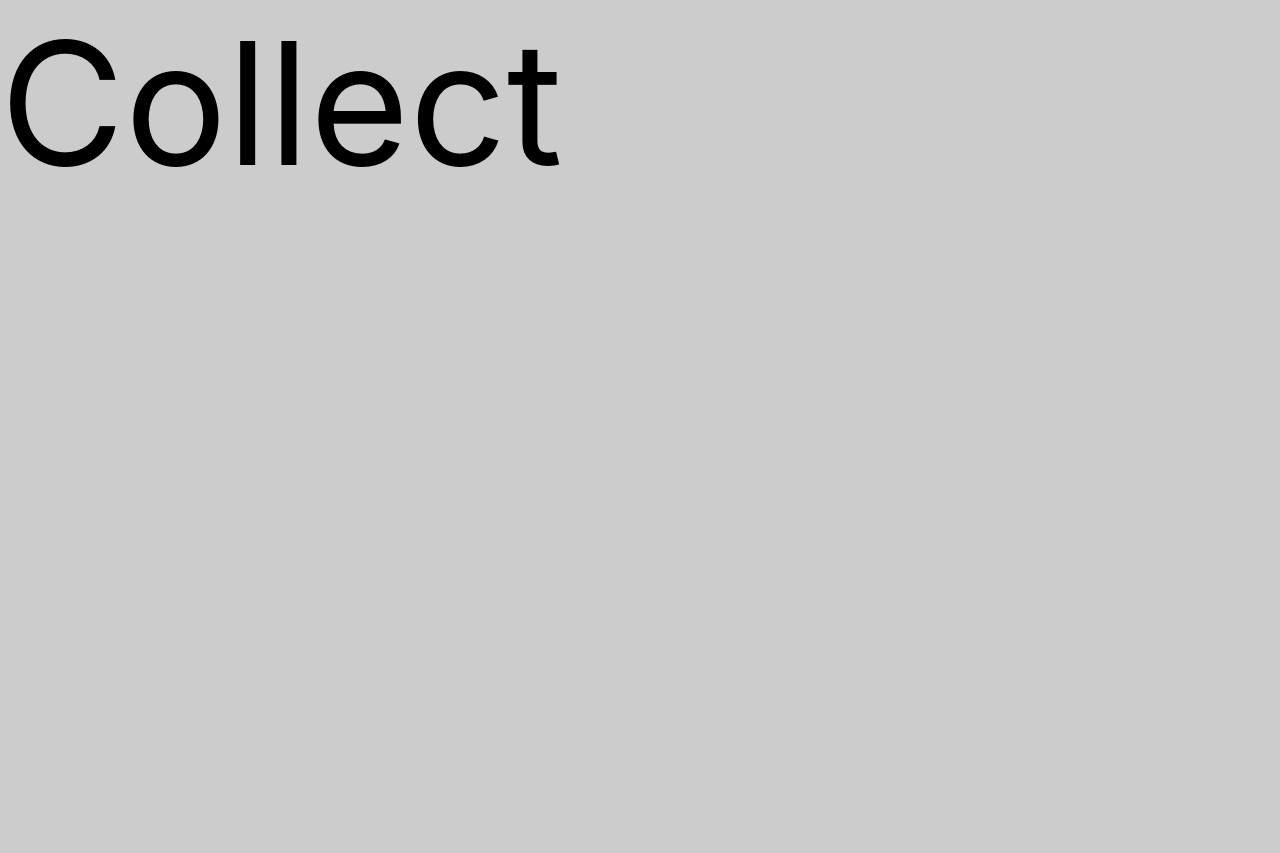
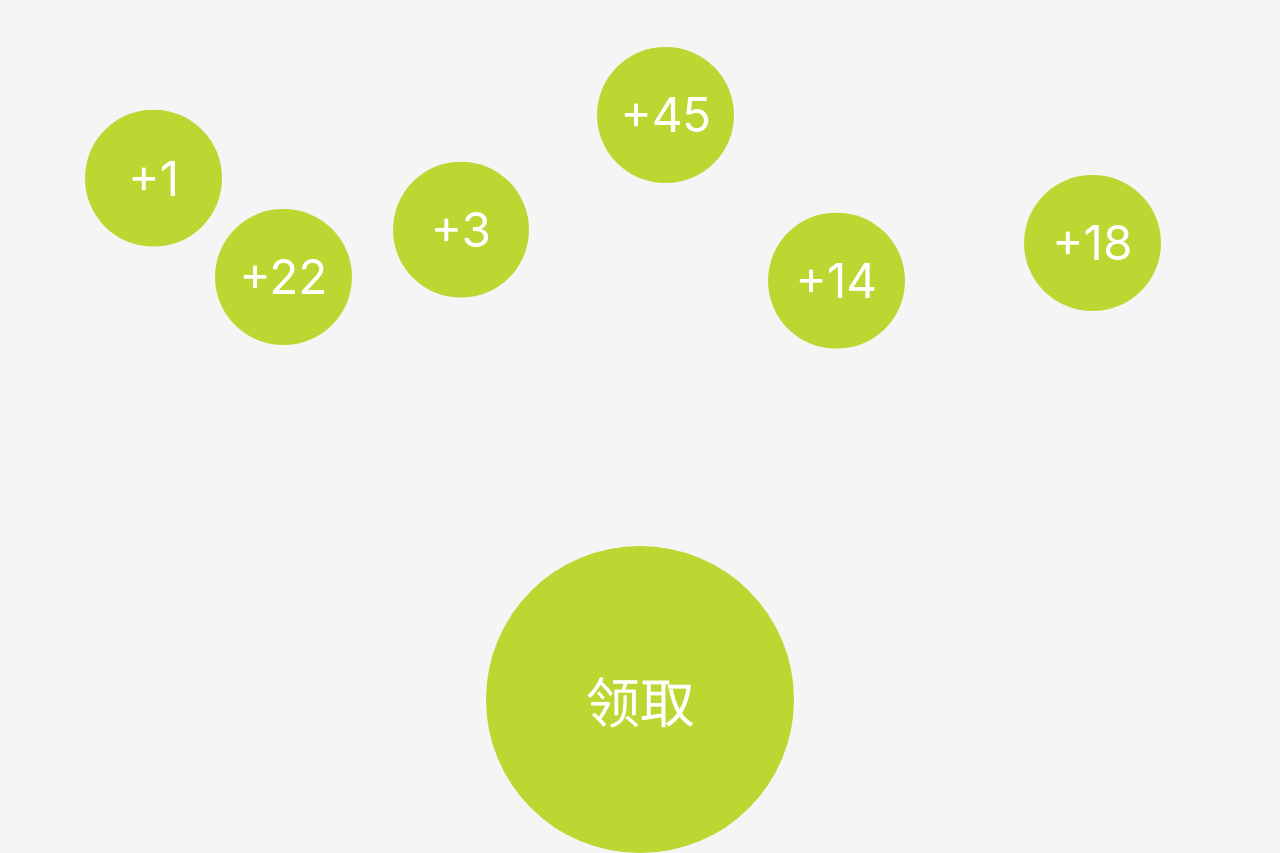
Before and after one commit to majiang666/collect-points, a React app: page / in a window 1280 px wide. Built offline with nearby package versions, Linux system fonts and the light colour scheme; some packages are replaced by stand-ins of ours.

Commit message:
feat: 补充主逻辑

```diff
--- a/package.json
+++ b/package.json
@@ -2,6 +2,7 @@
   "name": "collect-points",
   "version": "0.1.0",
   "private": true,
+  "homepage": "./",
   "dependencies": {
     "@babel/core": "^7.16.0",
     "@pmmmwh/react-refresh-webpack-plugin": "^0.5.3",
@@ -53,7 +54,8 @@
     "webpack": "^5.64.4",
     "webpack-dev-server": "^4.6.0",
     "webpack-manifest-plugin": "^4.0.2",
-    "workbox-webpack-plugin": "^6.4.1"
+    "workbox-webpack-plugin": "^6.4.1",
+    "classnames": "^2.3.2"
   },
   "scripts": {
     "start": "node scripts/start.js",
--- a/public/index.html
+++ b/public/index.html
@@ -24,7 +24,7 @@
       work correctly both with client-side routing and a non-root public URL.
       Learn how to configure a non-root public URL by running `npm run build`.
     -->
-    <title>React App</title>
+    <title>智能收取组件</title>
   </head>
   <body>
     <noscript>You need to enable JavaScript to run this app.</noscript>
--- a/src/common/constants.js
+++ b/src/common/constants.js
@@ -1,3 +1,4 @@
+/** 默认6个坑位 */
 export const position = [
   {
     top: 50,
@@ -16,16 +17,17 @@ export const position = [
     left: 350,
   },
   {
-    top: 150,
+    top: 110,
     left: 450,
   },
   {
     top: 100,
-    left: 500,
+    left: 600,
   },
 ];
 
-export const bill = [
+/** 现有积分球，默认只展示6个 */
+export const ball = [
   {
     number: "1",
   },
--- a/src/common/utils.js
+++ b/src/common/utils.js
@@ -25,7 +25,7 @@ export const getArrayRandom = (arr = [], num = 0) => {
   return res;
 };
 
-export const throttle = (fn, threshold = 250, scope) => {
+export function throttle (fn, threshold = 250, scope) {
   let disabled = false;
   return async function () {
     const context = scope || this;
@@ -35,7 +35,9 @@ export const throttle = (fn, threshold = 250, scope) => {
     }
 
     disabled = true;
-    setTimeout(() => {}, threshold);
+    setTimeout(() => {
+      disabled = false;
+    }, threshold);
     await fn.apply(context, args);
   };
 };
--- a/src/components/Collect/index.js
+++ b/src/components/Collect/index.js
@@ -1,6 +1,144 @@
-import React from 'react';
-import './index.less';
+import React, { useState, useEffect } from "react";
+import { position, ball } from "../../common/constants";
+import { throttle, getArrayRandom, delay } from "../../common/utils";
+import classnames from "classnames";
+
+import "./index.less";
+
+/** 默认球剩余球 */
+let surplusList = [];
+/** 防抖 */
+let throttled = null;
 
 export const Collect = () => {
-  return <div className="c-collect">Collect</div>
-}
+  // 底部按钮缩放
+  const [btnScale, setBtnScale] = useState(false);
+  // 收取完毕标识
+  const [overFlag, setOverFlag] = useState(false);
+  // 默认展示球
+  const [ballList, setBallList] = useState([]);
+
+  /**
+   * 移除动画
+   */
+  const removeAnimation = () => {
+    setTimeout(() => {
+      setBtnScale(false);
+    }, 300);
+  };
+
+  /**
+   * 收取完毕标识
+   */
+  const onReceiveFinish = () => {
+    console.log("收取完毕");
+  };
+
+  /**
+   * 收取方法
+   * @param {*} e Event
+   */
+  const _onReceivePoints = async (e) => {
+    let { index = 0 } = e.target.dataset || {};
+    // 更改当前球展示状态
+    ballList[index].flag = true;
+    setBallList(ballList);
+    setBtnScale(true);
+
+    await delay(500);
+    // 收取展示球后，从剩余球中补位，然后删除一个剩余球
+    if (surplusList && surplusList.length > 0) {
+      ballList.splice(index, 1, surplusList[0]);
+      surplusList.splice(0, 1);
+      setBallList(ballList);
+    }
+
+    removeAnimation();
+    // 如果展示球中的状态都为true，说明已收取完毕
+    let flagLength = ballList.filter((v) => v.flag).length;
+    if (flagLength === ballList.length) {
+      onReceiveFinish();
+      setOverFlag(true);
+    }
+  };
+
+  /**
+   * 底部按钮收取
+   */
+  const onButtonReceivePoints = () => {
+    let arrIndex = [];
+    if (!overFlag) {
+      ballList.forEach((v, i) => {
+        if (!v.flag) {
+          arrIndex.push(i);
+        }
+      });
+      let index = getArrayRandom(arrIndex, 1);
+      let event = {
+        target: {
+          dataset: {
+            index: index[0],
+          },
+        },
+      };
+      onReceivePoints(event);
+    }
+  };
+
+  /**
+   * 单个球收取
+   * @param {*} e Event
+   */
+  const onReceivePoints = async (e) => {
+    if (!throttled) {
+      throttled = throttle(_onReceivePoints, 1000, null);
+    }
+    await throttled(e);
+  };
+
+  useEffect(() => {
+    // 默认只取6个，剩余的存在surplusList中
+    const integralList = ball.splice(0, 6);
+    surplusList = ball.splice(0, ball.length);
+    setBallList(integralList);
+  }, []);
+
+  return (
+    <div className="c-collect">
+      {/* 顶部悬浮球 */}
+      <div className="c-collect-ball">
+        {(ballList || []).map((item, index) => {
+          return (
+            <div
+              className={classnames(
+                "c-collect-item",
+                `moving-down${index % 2 === 0 ? "1" : "2"}`,
+                item.flag ? "c-collect-center" : ""
+              )}
+              onClick={(e) => onReceivePoints(e)}
+              data-index={index}
+              key={`${item}-${index + 1}`}
+              style={{
+                top: `${position[index].top / 100}rem`,
+                left: `${position[index].left / 100}rem`,
+              }}
+            >
+              +{item.number}
+            </div>
+          );
+        })}
+      </div>
+
+      {/* 底部按钮 */}
+      <div
+        onClick={onButtonReceivePoints}
+        className={classnames(
+          "c-collect-button",
+          btnScale ? "button-scale" : ""
+        )}
+      >
+        {overFlag ? "收取完毕" : "领取"}
+      </div>
+    </div>
+  );
+};
--- a/src/components/Collect/index.less
+++ b/src/components/Collect/index.less
@@ -1,4 +1,96 @@
 .c-collect {
   height: 5rem;
-  background: #ccc;
+  background: #f5f5f5;
+  display: flex;
+  align-items: flex-end;
+  justify-content: center;
+  position: relative;
+  &-button {
+    width: 1.8rem;
+    height: 1.8rem;
+    background: #bdd632;
+    border-radius: 50%;
+    display: flex;
+    align-items: center;
+    justify-content: center;
+    font-size: 0.32rem;
+    color: #fff;
+    position: relative;
+    z-index: 9;
+  }
+  &-item {
+    width: 0.8rem;
+    height: 0.8rem;
+    border-radius: 50%;
+    position: absolute;
+    top: 0;
+    left: 0;
+    background: #bdd632;
+    display: flex;
+    justify-content: center;
+    align-items: center;
+    font-size: 0.28rem;
+    color: #fff;
+    z-index: 1;
+  }
+  &-center {
+    left: 3.34rem !important;
+    top: 3.56rem !important;
+    opacity: 0;
+    transition: all 0.5s cubic-bezier(0.25, 0.1, 0.25, 1);
+  }
 }
+
+// 浮动动画
+.moving-down1 {
+  animation-name: movingDown1;
+  transform-origin: center center;
+  animation-duration: 5s;
+  animation-fill-mode: both;
+  animation-iteration-count: infinite;
+}
+@keyframes movingDown1 {
+  0% {
+    transform: translate3d(0, 0, 0);
+  }
+  50% {
+    transform: translate3d(0, 0.2rem, 0);
+  }
+}
+
+.moving-down2 {
+  animation-name: movingDown2;
+  transform-origin: center center;
+  animation-duration: 4.5s;
+  animation-fill-mode: both;
+  animation-iteration-count: infinite;
+}
+@keyframes movingDown2 {
+  0% {
+    transform: translate3d(0, -0.05rem, 0);
+  }
+  50% {
+    transform: translate3d(0, 0.15rem, 0);
+  }
+}
+
+// 底部按钮收缩
+.button-scale {
+  animation-name: pigScale;
+  transform-origin: bottom;
+  animation-duration: 0.5s;
+  animation-fill-mode: both;
+}
+@keyframes pigScale {
+  0%,
+  100% {
+    transform: scale3d(1, 1, 1);
+  }
+  25%,
+  75% {
+    transform: scale3d(1, 1.05, 1);
+  }
+  50% {
+    transform: scale3d(1, 0.95, 1);
+  }
+}
```
Also changed, not shown: README.en.md (deleted, +0 -36 lines), README.md, public/logo192.png (deleted), public/logo512.png (deleted), 2 other files.
